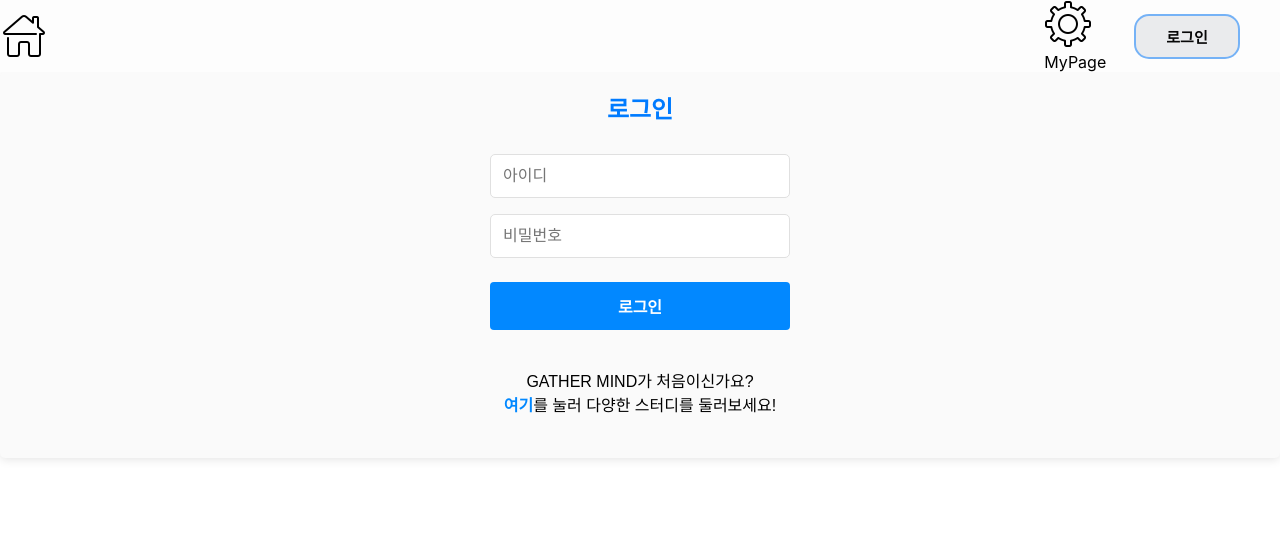
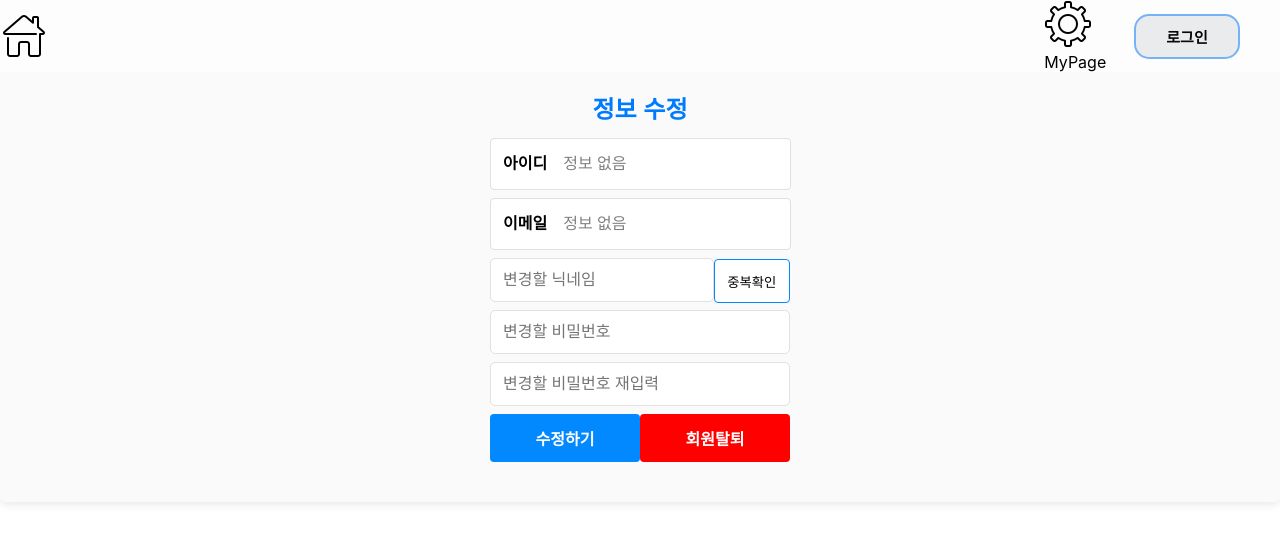
Before and after one commit to GatherMind/gatherMind-front, a React (Create React App) app: page /editprofile in a window 1280 px wide. Before the commit this address led to /login. Shown: the top 542 px of the page. Built offline with nearby package versions, Linux system fonts and the light colour scheme.

Commit message:
241120 01 front

```diff
--- a/src/App.jsx
+++ b/src/App.jsx
@@ -52,7 +52,7 @@ function App() {
               <Route path="/goodbye" element={<Goodbye />} />
               <Route path="/serious" element={<Serious />} />
               {/* 비로그인 시 로그인 페이지로 이동 */}
-              <Route element={<PrivateRoute />}>
+              {/* <Route element={<PrivateRoute />}> */}
                 <Route path="/mypage" element={<Mypage />} />
                 <Route path="/mypage/joined-study" element={<JoinedStudy />} />
                 <Route
@@ -74,7 +74,7 @@ function App() {
                   path="/edit-study/:studyId"
                   element={<StudyFormPage mode="edit" />}
                 />
-              </Route>
+              {/* </Route> */}
               {/* study info page */}
               <Route path="/study-info/:studyId" element={<StudyInfo />} />
               {/* <Route path="/" element={<Enter />} /> */}
--- a/src/components/EditProfile.jsx
+++ b/src/components/EditProfile.jsx
@@ -23,24 +23,24 @@ const EditProfile = () => {
   const [isNicknameUnique, setIsNicknameUnique] = useState(null);
   const navigate = useNavigate();
 
-  useEffect(() => {
-    const fetchCurrentUserInfo = async () => {
-      try {
-        const token = localStorage.getItem("token"); // JWT 토큰을 로컬 저장소에서 가져옴
-        if (!token) return navigate("/login");
-        const response = await getMemberByToken(token);
+  // useEffect(() => {
+  //   const fetchCurrentUserInfo = async () => {
+  //     try {
+  //       const token = localStorage.getItem("token"); // JWT 토큰을 로컬 저장소에서 가져옴
+  //       if (!token) return navigate("/login");
+  //       const response = await getMemberByToken(token);
 
-        setMemberInfo({
-          memberId: response.data.memberId || "정보 없음",
-          email: response.data.email || "정보 없음",
-          nickname: response.data.nickname || "정보 없음",
-        });
-      } catch (error) {
-        console.error("회원 정보를 가져오는 중 오류 발생:", error);
-      }
-    };
-    fetchCurrentUserInfo();
-  }, [navigate]);
+  //       setMemberInfo({
+  //         memberId: response.data.memberId || "정보 없음",
+  //         email: response.data.email || "정보 없음",
+  //         nickname: response.data.nickname || "정보 없음",
+  //       });
+  //     } catch (error) {
+  //       console.error("회원 정보를 가져오는 중 오류 발생:", error);
+  //     }
+  //   };
+  //   fetchCurrentUserInfo();
+  // }, [navigate]);
 
   const validateField = async (field, value) => {
     const newErrors = { ...errors };
@@ -222,20 +222,22 @@ const EditProfile = () => {
 
   return (
     <div className="edit-profile-container">
-      {/* <header>
-        <Header />
-      </header> */}
+      <h2>정보 수정</h2>
+      <div className="profile-basic-info">
+        <ul>
+          <li>
+            아이디<span>{memberInfo.memberId}</span>
+          </li>
+
+          <li>
+            이메일<span>{memberInfo.email}</span>
+          </li>
+        </ul>
+      </div>
       <main>
-        <h2>정보 수정</h2>
         <form onSubmit={handleSubmit} autoComplete="off">
           <div className="form-group">
-            <strong>아이디:</strong> {memberInfo.memberId}
-          </div>
-          <div className="form-group">
-            <strong>이메일:</strong> {memberInfo.email}
-          </div>
-
-          <div className="form-group">
+            <div className="edit-nickname-box">
               <input
                 type="text"
                 value={newNickname}
@@ -253,6 +255,7 @@ const EditProfile = () => {
               >
                 중복확인
               </button>
+            </div>
             {isNicknameUnique === true && (
               <p className="success-message">사용 가능한 닉네임입니다.</p>
             )}
@@ -287,6 +290,7 @@ const EditProfile = () => {
           </div>
 
           {formError && <p className="error-message">{formError}</p>}
+          <div className="edit-profile-button-box">
             <button className="mypage-edit-button" type="submit">
               수정하기
             </button>
@@ -297,6 +301,7 @@ const EditProfile = () => {
             >
               회원탈퇴
             </button>
+          </div>
         </form>
       </main>
     </div>
--- a/src/components/Goodbye.jsx
+++ b/src/components/Goodbye.jsx
@@ -4,17 +4,10 @@ import Header from "./Header";
 const Goodbye = () => {
   return (
     <div className="goodbye-container">
-      <header>
-        <Header />
-      </header>
-      <main>
-        <div>
           <h1>
-            짧다면 짧은 시간, 길다면 긴 시간 Gather Mind와 함께해줘서 감사했습니다 :)
+            짧다면 짧은 시간, 길다면 긴 시간 Gather Mind와 함께해줘서 감사했습니다 😊
             다음에 다시 만나요!
           </h1>
-        </div>
-      </main>
     </div>
   );
 };
--- a/src/components/Login.jsx
+++ b/src/components/Login.jsx
@@ -25,14 +25,14 @@ const Login = () => {
       newErrors.memberId = "아이디를 입력해주세요.";
     } else if (!/^[a-z0-9]{8,30}$/.test(memberId)) {
       newErrors.memberId =
-        "아이디는 8~30자의 영문 소문자와 숫자만 사용할 수 있습니다.";
+        "아이디는 8~30자 이내의 영문 소문자와 숫자만 조합하여 입력해주세요.";
     }
 
     // password 유효성 검사
     if (!password) {
       newErrors.password = "비밀번호를 입력해주세요.";
     } else if (password.length < 8 || password.length > 255) {
-      newErrors.password = "비밀번호는 8자 이상 255자 이하로 입력해야 합니다.";
+      newErrors.password = "비밀번호는 8자 이상 255자 이하로 입력해주세요.";
     } else if (/\s/.test(password)) {
       newErrors.password = "비밀번호에는 공백을 사용할 수 없습니다.";
     }
--- a/src/components/MyPage.jsx
+++ b/src/components/MyPage.jsx
@@ -91,18 +91,17 @@ const Mypage = () => {
       <main>
         {/* 기본 정보 표시 */}
         <div className="mypage-info-box">
-          <p className="mypage-info">
+          <p className="mypage-joined-info">
             <h3>아이디</h3> <span>{memberInfo.memberId || "Undefined"}</span>
           </p>
-          <p className="mypage-info">
+          <p className="mypage-joined-info">
             <h3>닉네임</h3> <span>{memberInfo.nickname || "Undefined"}</span>
           </p>
-          <p className="mypage-info">
+          <p className="mypage-joined-info">
             <h3>이메일</h3> <span>{memberInfo.email || "Undefined"}</span>
           </p>
         </div>
-        {/* <button onClick={handleEditInfo}>정보 수정</button> */}
-        <button className="mypage-button">정보 수정</button>
+        <button className="mypage-button" onClick={handleEditInfo}>정보 수정</button>
       </main>
     </div>
   );
--- a/src/components/Serious.jsx
+++ b/src/components/Serious.jsx
@@ -3,7 +3,6 @@ import Header from "./Header";
 const Serious = () => {
   return (
     <div className="serious-container">
-      <Header />
       <h1>
         Gather Mind에 대해 불편한 점이 있으신가요?
         저희에게 알려주시면 서비스 이용에 불편한 점을 최대한 신속하게 개선하겠습니다!
--- a/src/styles/EditProfile.css
+++ b/src/styles/EditProfile.css
@@ -4,56 +4,78 @@
 }
 
 .edit-profile-container {
-    width: 1400px;
-    height: 100vh;
-    margin: 15vh auto;
-    text-align: center;
+    width: 300px;
+    margin: 0 auto;
 }
 
-input {
-    border: 1px solid rgb(2, 136, 180);
+.profile-basic-info > ul {
+    width: 100%;
+    margin: 0 auto;
+    list-style: none;
+    text-align: left;
 }
 
-input:focus {
-    outline: 2px solid rgb(2, 136, 180);
+.profile-basic-info > ul > li {
+    width: 95.5%;
+    height: 50px;
+    margin-top: 1vh;
+    padding-left: 1.5vh;
+    font-weight: bold;
+    align-content: center;
+    border: 1px solid rgb(224, 224, 224);
+    border-radius: 4px;
+    background-color: white;
 }
 
-.check-button {
-    width: 10.6vh;
-    height: 4.5vh;
-    position: absolute;
-    margin-left: -11.2vh;
-    margin-top: 3.5vh;
-    background-color: white;
-    color: rgb(2, 136, 180);
-    border: 1px solid rgb(2, 136, 180);
+.profile-basic-info > ul > li > span {
+    margin-left: 2vh;
+    font-weight: normal;
+    color: rgb(128, 128, 128);
 }
 
-.check-button:hover {
-    width: 10.6vh;
-    height: 4.5vh;
-    position: absolute;
-    margin-left: -11.2vh;
-    margin-top: 3.5vh;
-    background-color: rgb(2, 136, 180);
-    color: white;
+.edit-nickname-box {
+    display: flex;
+    width: 100%;
+    justify-content: space-between;
 }
 
-.mypage-edit-button,
-.mypage-delete-button {
-    width: 13vh;
-    height: 5.1vh;
-    margin: 5vh 1vh;
-    font-weight: bold;
-    font-size: 15px;
+.edit-nickname-box > input {
+    width: 65%;
+}
+
+.edit-nickname-box > .check-button {
+    position: relative;
+    top: 1px;
+    width: 35%;
+    height: 44px;
     padding: 0;
+    background-color: white;
+    border: 1px solid rgb(2, 136, 255);
+    border-radius: 4px;
+}
+
+.edit-nickname-box > .check-button:active {
+    color: white;
+    background-color: rgb(2, 136, 255);
+}
+
+.edit-profile-button-box {
+    display: flex;
+    width: 100%;
+}
+
+.edit-profile-button-box > .mypage-edit-button {
+    width: 50%;
+    background-color: rgb(2, 136, 255);
 }
 
 .mypage-delete-button {
-    background-color: rgb(194, 68, 68);
+    width: 50%;
+    color: white;
+    background: rgb(255, 0, 0);
+    padding: 12px;
+    font-size: 16px;
+    font-weight: bold;
+    border: none;
+    border-radius: 4px;
 }
-
-.mypage-delete-button:hover {
-
-    background-color: rgba(194, 68, 68, 0.5);
-}
--- a/src/styles/Login.css
+++ b/src/styles/Login.css
@@ -16,7 +16,9 @@ form > .form-group > .error-message {
   width: 100%;
   height: 3vh;
   margin-top: 1vh;
-  padding: 1vh 0 0.5vh;
+  padding: 0 0 1.5vh 0;
+  background: none;
+  align-content: center;
 }
 
 .login-confirm-error-message {
--- a/src/styles/Signup.css
+++ b/src/styles/Signup.css
@@ -3,44 +3,49 @@
   padding: 0;
 }
 
-.signup-container > main{
+.signup-container > main {
   width: 300px;
   margin: 0 auto;
 }
 
-.form-group > .signup-input {
-    margin-top: 2vh;
+form > .form-group {
+  margin: 1vh auto;
 }
 
-.form-group > .option-duplicated {
-    width: 73.5%;
+.singup-input-wrap {
+  display: flex;
+  width: 100%;
+  justify-content: space-between;
 }
 
-.form-group > .error-message {
-    width: 100%;
-    height: 3vh;
-    margin-top: 1vh;
-    padding: 2vh;
+.signup-input-wrap > .option-duplicated {
+  width: 70%;
 }
 
-.form-group > .signup-check-button {
-    position: absolute;
-    width: 10vh;
-    height: 4.8vh;
-    margin: 2vh 0 0 28.3vh;
+.signup-check-button {
+  position: relative;
+  top: 1px;
+  width: 30%;
+  height: 44px;
+  padding: 0 1.3vh;
   background-color: white;
-    border: 1px solid rgb(224, 224, 224);
+  border: 1px solid rgb(2, 136, 255);
   border-radius: 4px;
 }
 
-.form-group > .signup-check-button:active {
-    outline: none;
+.signup-check-button:active {
+  width: 30%;
+  height: 44px;
+  padding: 0 1.3vh;
   color: white;
   background-color: rgb(2, 136, 255);
+  outline: none;
+  border-radius: 4px;
 }
 
 main > form > .signup-button {
   width: 100%;
-    margin-top: 3vh;
+  height: 5vh;
+  padding: 0;
   background-color: rgb(2, 136, 255);
 }
```
Also changed, not shown: src/components/SignUp.jsx (+11 -3 lines), src/styles/Mypage.css (+27 -5 lines). Lines whose indentation alone changed are shown as unchanged.
